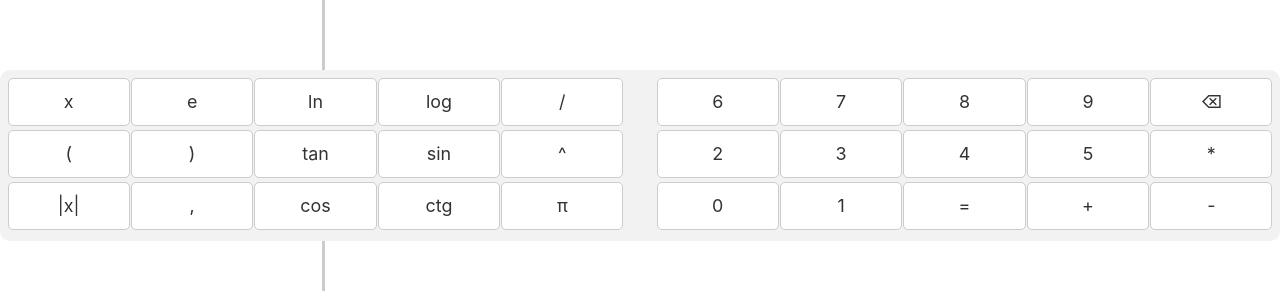
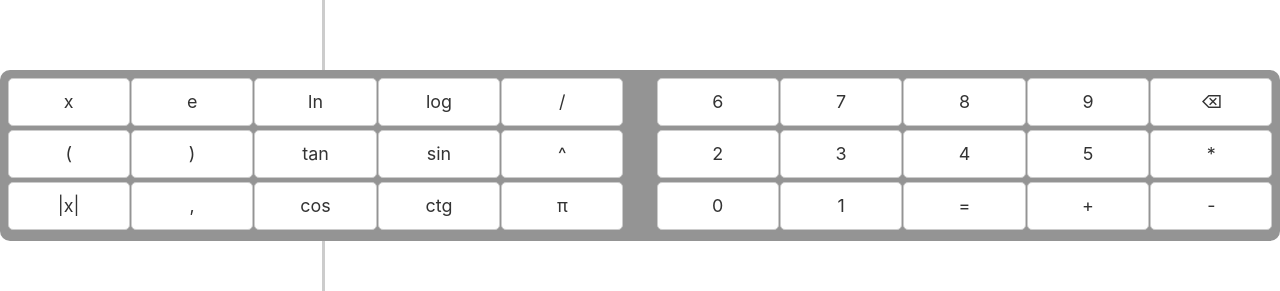
Before and after one commit to AnastasiayA26/Grapher, a React (Create React App) app: page / in a window 1280 px wide. Shown: the part 456-747 px from the top of the page. Built offline with nearby package versions, Linux system fonts and the light colour scheme.

Commit message:
Update MathKeyboard.js

```diff
--- a/src/MathKeyboard.js
+++ b/src/MathKeyboard.js
@@ -174,7 +174,7 @@ const MathKeyboard = ({ onKeyClick, inputRef, functionInput, setFunctionInput, b
                     flexDirection: 'column',
                     gap: '3px',
                     padding: '7px',
-                    backgroundColor: '#f2f2f2',
+                    backgroundColor: '#949494',
                     borderRadius: '10px',
                     flex: expanded ? '1' : '0'
                 }}>
```
